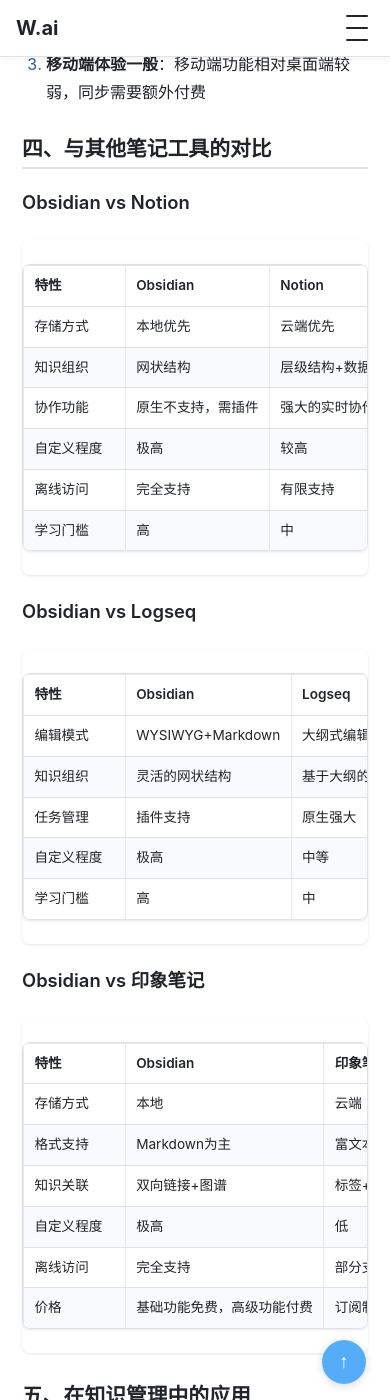
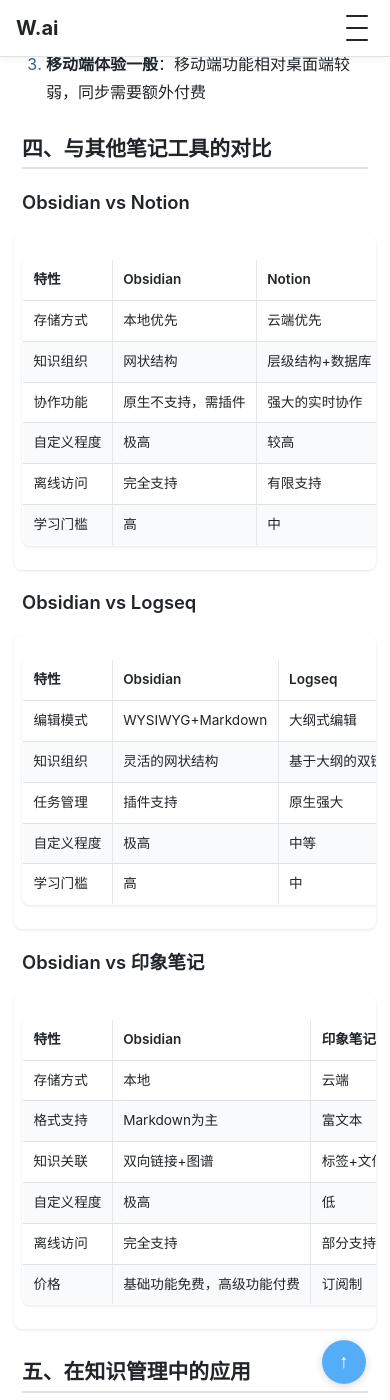
Before and after one commit to wujiaming88/wujiaming88.github.io, a Jekyll site: the page built from _posts/2026-03-06-obsidian-research-report.md, in a window 390 px wide and 1400 px high, scrolled down 3175 px. Built offline with Jekyll 4.4.1, drawn with Linux system fonts in a browser that asks for light colours; nearby versions of some CDN libraries.

Commit message:
mobile: 修复标题overflow、表格wrapper滚动

```diff
--- a/_layouts/single.html
+++ b/_layouts/single.html
@@ -11,6 +11,9 @@
 .post-header h1 {
     color: #1f2937;
     border-bottom: 3px solid #6366f1;
+    word-wrap: break-word;
+    overflow-wrap: break-word;
+    overflow: visible;
 }
 
 .post-meta {
--- a/assets/post.css
+++ b/assets/post.css
@@ -316,16 +316,20 @@
     /* 表格手机端优化 */
     article.post .post-content table {
         font-size: 0.85rem;
-        display: block;
+    }
+
+    /* 表格包装器（由JS自动包裹） */
+    article.post .post-content .table-wrapper {
         overflow-x: auto;
-        white-space: nowrap;
         -webkit-overflow-scrolling: touch;
+        margin: 1.2rem -0.5rem;
+        padding: 0 0.5rem;
     }
 
     article.post .post-content th,
     article.post .post-content td {
         padding: 0.5rem 0.65rem;
-        min-width: 80px;
+        white-space: nowrap;
     }
 
     /* 引用块 */
```
